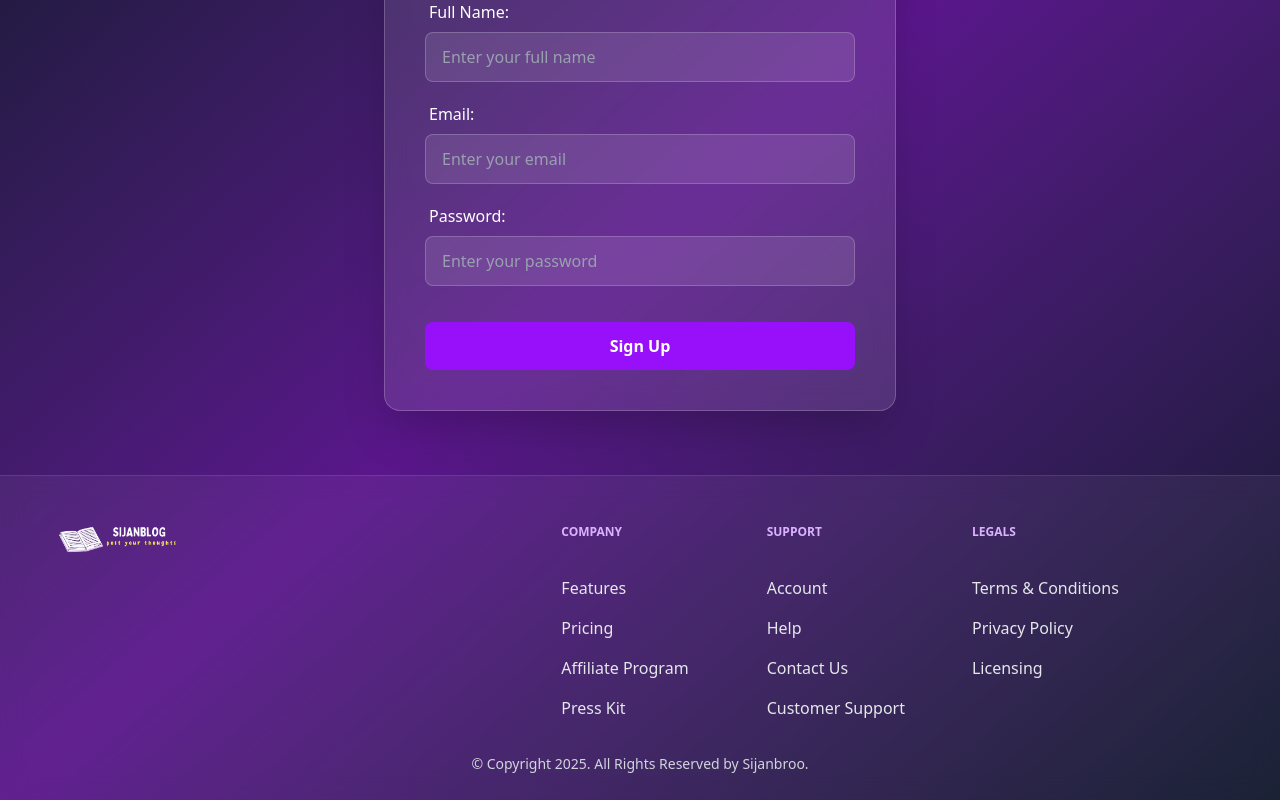
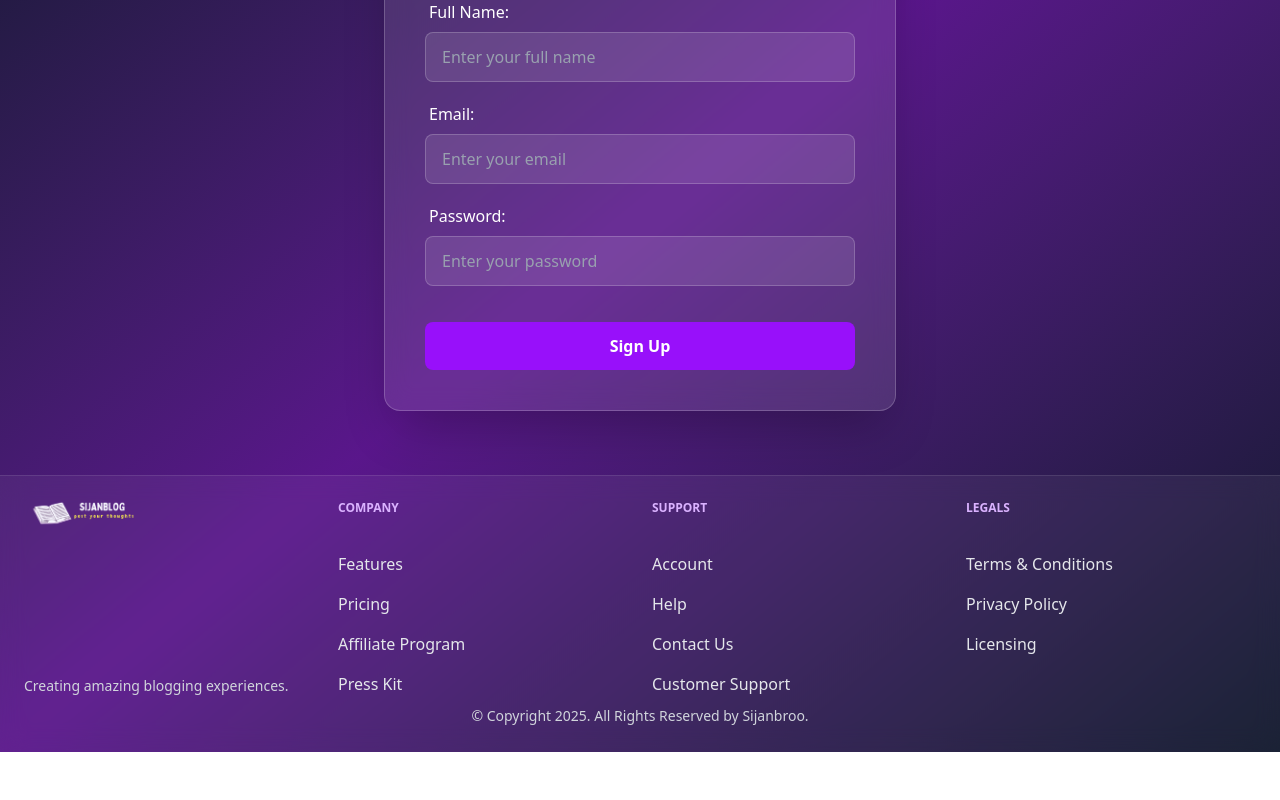
Before and after one commit to sijanbroo/Blog-Site, a React (Vite) app: page /signup in a window 1280 px wide. Shown: the part 304-1104 px from the top of the page. After the commit the page ends 1056 px from the top, so only its background shows below. Built offline with nearby package versions, Linux system fonts and the light colour scheme; no server answers.

Commit message:
made footer responsive

```diff
--- a/src/components/Footer/Footer.jsx
+++ b/src/components/Footer/Footer.jsx
@@ -5,17 +5,20 @@ import Logo from "../Logo";
 function Footer() {
   return (
     <section className="relative overflow-hidden pt-6 bg-white/5 backdrop-blur-md border-t border-white/10">
-      <div className="relative z-10 w-full px-6">
-        <div className="flex flex-wrap">
-          <div className="w-full p-6 md:w-1/2 lg:w-5/12">
-            <div className="flex h-full flex-col justify-between">
+      <div className="relative z-10 w-full px-4 sm:px-6">
+        <div className="grid grid-cols-1 md:grid-cols-2 lg:grid-cols-4 gap-6">
+          <div className="col-span-1">
+            <div className="flex h-full flex-col justify-between mb-6 md:mb-0">
               <div className="mb-4 inline-flex items-center">
-                <Logo width="140px" />
+                <Logo width="120px" />
               </div>
+              <p className="text-sm text-gray-300">
+                Creating amazing blogging experiences.
+              </p>
             </div>
           </div>
-          <div className="w-full p-6 md:w-1/2 lg:w-2/12">
-            <div className="h-full">
+          <div className="col-span-1">
+            <div>
               <h3 className="tracking-px mb-9 text-xs font-semibold uppercase text-purple-300">
                 Company
               </h3>
@@ -55,8 +58,8 @@ function Footer() {
               </ul>
             </div>
           </div>
-          <div className="w-full p-6 md:w-1/2 lg:w-2/12">
-            <div className="h-full">
+          <div className="col-span-1">
+            <div>
               <h3 className="tracking-px mb-9 text-xs font-semibold uppercase text-purple-300">
                 Support
               </h3>
@@ -96,8 +99,8 @@ function Footer() {
               </ul>
             </div>
           </div>
-          <div className="w-full p-6 md:w-1/2 lg:w-3/12">
-            <div className="h-full">
+          <div className="col-span-1">
+            <div>
               <h3 className="tracking-px mb-9 text-xs font-semibold uppercase text-purple-300">
                 Legals
               </h3>
@@ -131,8 +134,8 @@ function Footer() {
           </div>
         </div>
       </div>
-      <div className="flex justify-center mb-4 py-2.5">
-        <p className="text-sm text-gray-300">
+      <div className="flex justify-center mb-4 py-2.5 px-4 sm:px-6">
+        <p className="text-xs sm:text-sm text-gray-300 text-center">
           &copy; Copyright {new Date().getFullYear()}. All Rights Reserved by
           Sijanbroo.
         </p>
```
